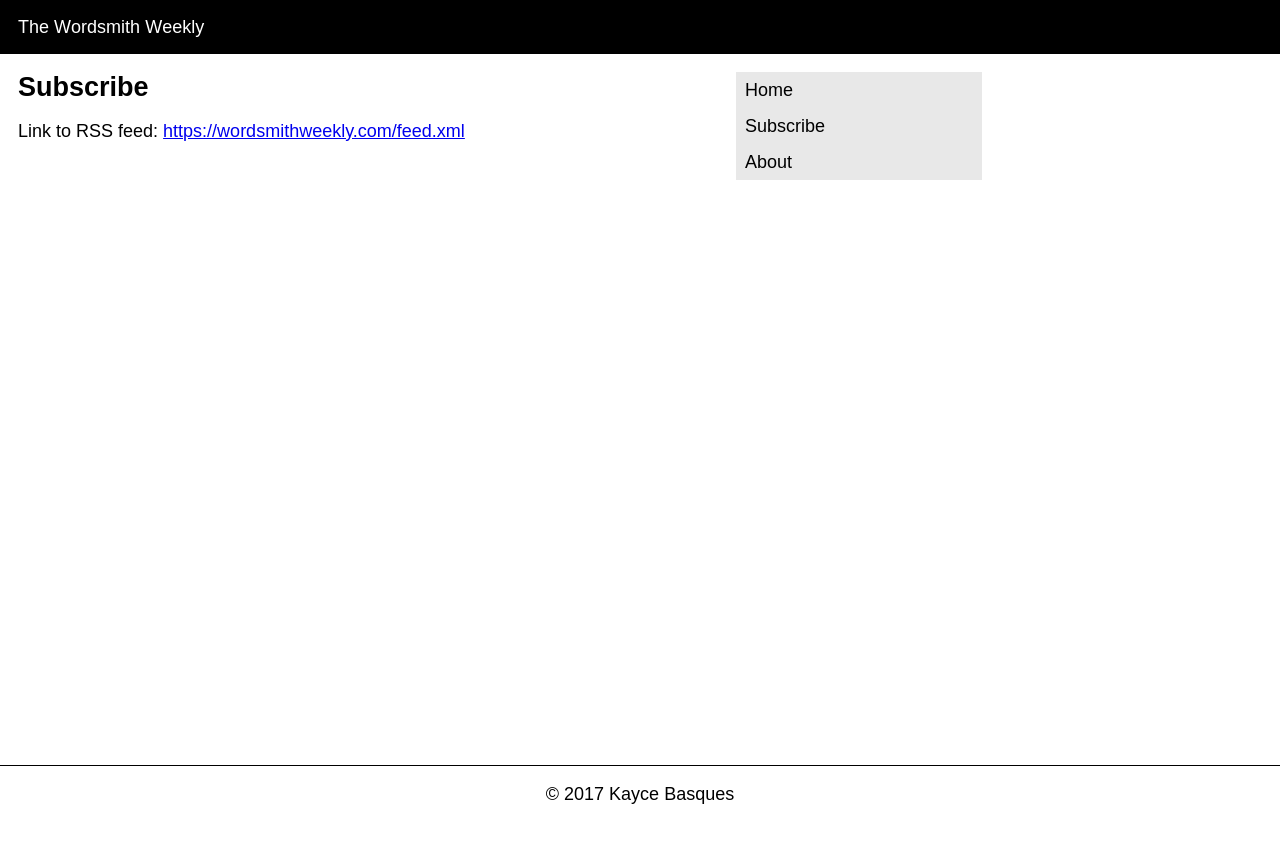
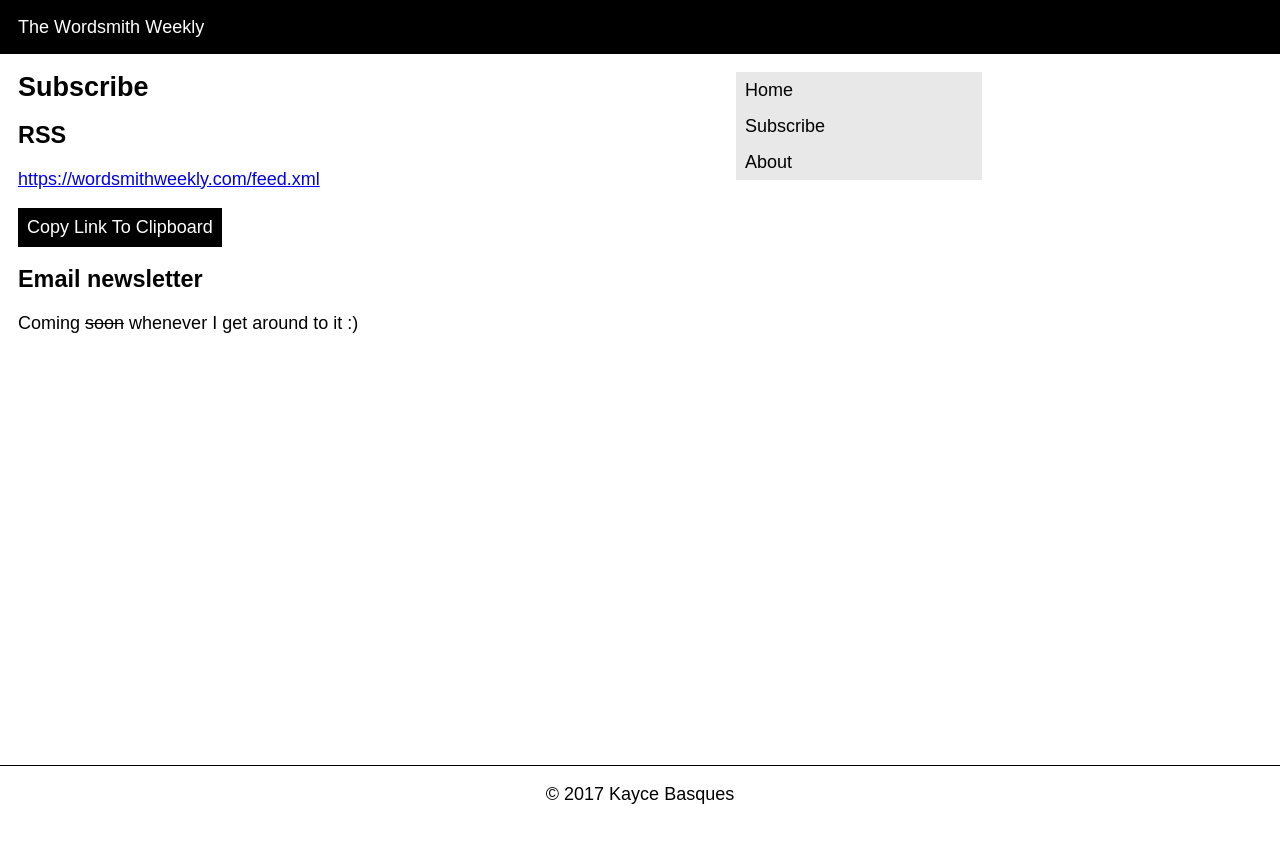
Before and after one commit to kaycebasques/wordsmithweekly, a Jekyll site: the page built from subscribe.markdown, in a window 1280 px wide. Shown: the top 843 px of the page. Built offline with Jekyll 4.4.1, drawn with Linux system fonts in a browser that asks for light colours; some of the changed lines change nothing that is shown.

Commit message:
fix fancy-to-clipboard feature

```diff
--- a/css/main.scss
+++ b/css/main.scss
@@ -80,6 +80,10 @@
   font-size: 1em;
   border: none;
   padding: $minor-spacing;
+  &:active {
+    background-color: $theme-secondary;
+    color: $theme-primary;
+  }
 }
 
 .content__quote {
--- a/subscribe.markdown
+++ b/subscribe.markdown
@@ -3,26 +3,20 @@
 title: Subscribe
 ---
 
-Link to RSS feed: [https://wordsmithweekly.com/feed.xml][rss]
+## RSS
 
-[rss]: https://wordsmithweekly.com/feed.xml
+<a id="rss-url" href="/feed.xml">https://wordsmithweekly.com/feed.xml</a>
 
-<!--
+<button id="rss-button" class="content__button">Copy Link To Clipboard</button>
 
-I've got a simple RSS feed. It doesn't include the full content of the posts,
-but it does have a summary of each, akin to what you see on the homepage.
+## Email newsletter
 
-<button id="rss" class="content__button">Get Link to RSS Feed</button>
-
-<p id="rss-response" style="display:none">The link to the feed should be
-  copied to your clipboard now. If not, here's the direct link:
-  <a href="/feed.xml" id="rss-url">https://wordsmithweekly.com/feed.xml</a></p>
-
-Email newsletter coming <s>soon</s> whenever I get around to it :)
+Coming <s>soon</s> whenever I get around to it :)
 
 <script>
-  var rss = document.querySelector('#rss');
+  var rss = document.querySelector('#rss-button');
   rss.addEventListener('click', function() {
+    window.getSelection().removeAllRanges();
     var url = document.querySelector('#rss-url');
     var range = document.createRange();
     range.selectNode(url);
@@ -34,9 +28,6 @@
     } catch (err) {
       ga('send', 'event', 'Subscribe', 'click', 'RSS', 0);
     }
-    document.querySelector('#rss-response').style.display = 'block';
     window.getSelection().removeAllRanges();
   });
 </script>
-
--->
```
